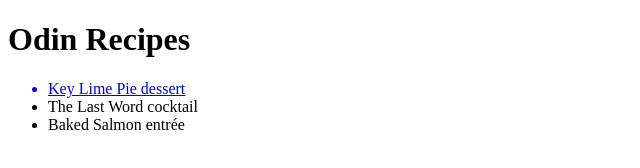
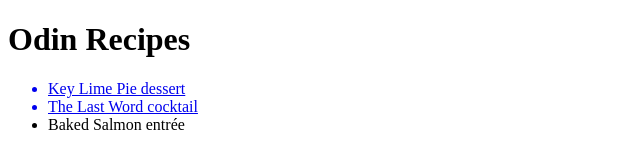
Before and after one commit to cp479/odin-recipes, a plain HTML site: page index.html in a window 1280 px wide. Shown: the whole page, without its empty margins (0-640 px from the left). Drawn offline with Linux system fonts and the light colour scheme.

Commit message:
Link the last word recipe and update readme

```diff
--- a/index.html
+++ b/index.html
@@ -9,7 +9,7 @@
 </body>
 <ul>
     <a href="recipes/keylimepie.html"><li>Key Lime Pie dessert</li></a>
-    <li>The Last Word cocktail</li>
+    <a href="recipes/thelastword.html"><li>The Last Word cocktail</li></a>
     <li>Baked Salmon entrée</li>
 </ul>
 
```
Also changed, not shown: 1 other file.
